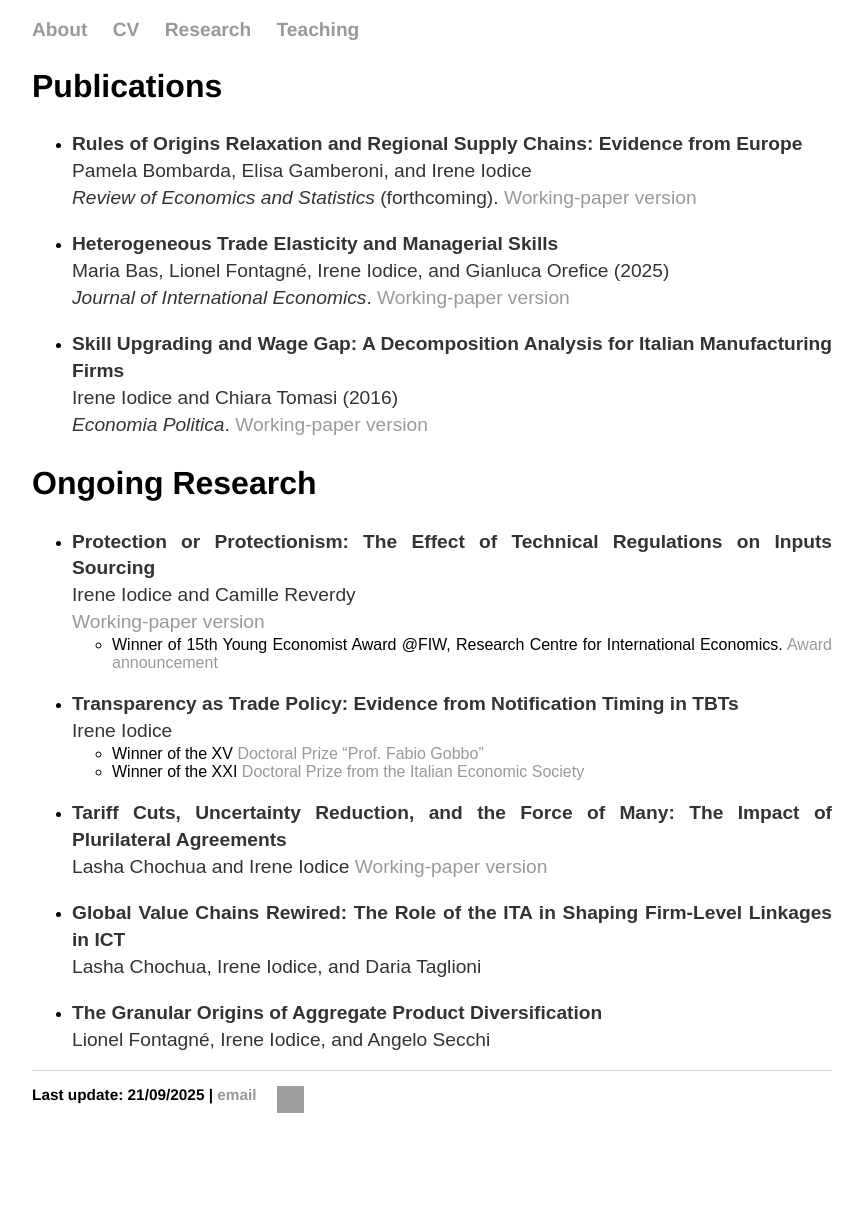
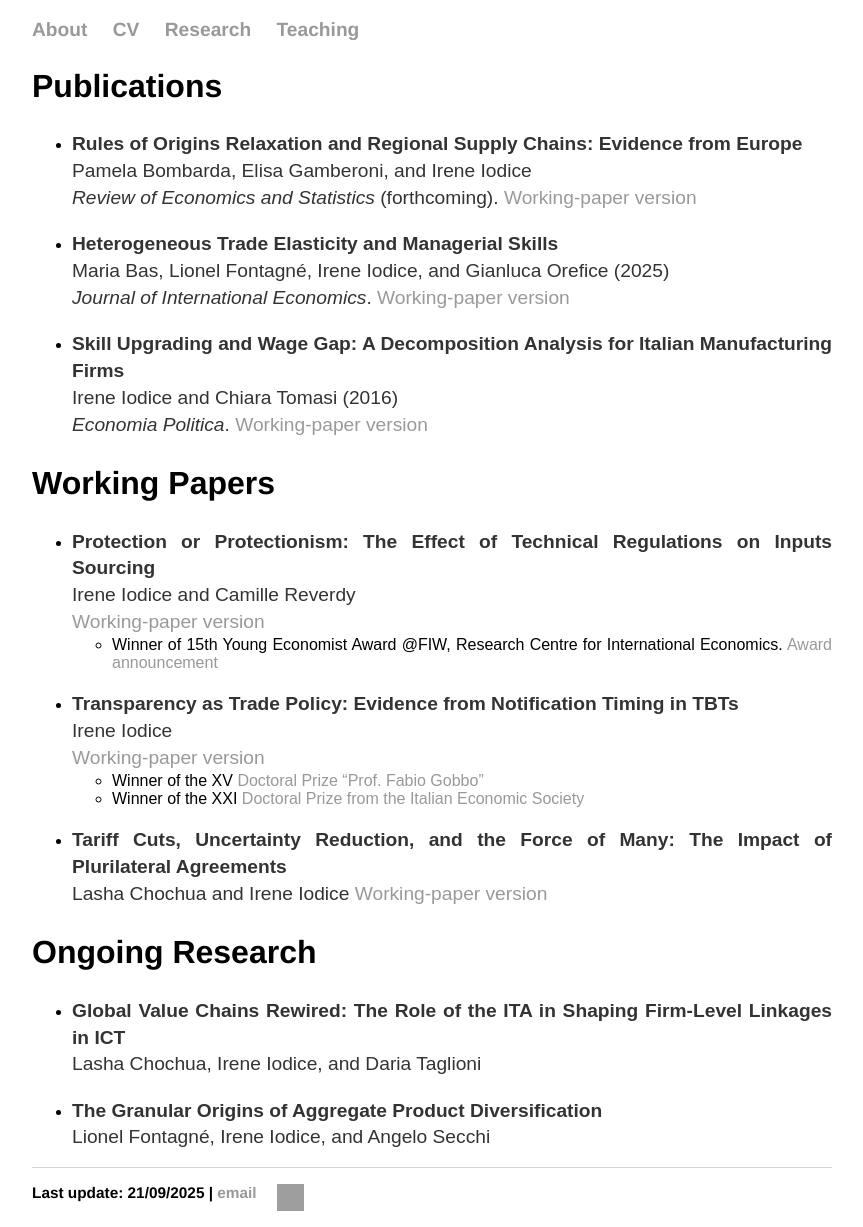
Before and after one commit to ioire/ioire.github.io, a Jekyll site: the page built from research/index.html, in a window 1280 px wide. Shown: the whole page, without its empty margins (208-1071 px from the left). Built offline with Jekyll 4.4.1, drawn with Linux system fonts in a browser that asks for light colours; before the commit the page ends 1129 px from its top, so only the background shows below that; grey boxes are pictures that could not be loaded.

Commit message:
update repo

```diff
--- a/research/index.html
+++ b/research/index.html
@@ -35,11 +35,9 @@ title: Irene Iodice
     </li>
   </ul>
 
-
-
-  <h2>Ongoing Research</h2>
-  <ul class="working-papers">
-<li>
+   <h2>Working Papers</h2>
+   <ul class="publications">
+     <li>
   <p>
     <strong>Protection or Protectionism: The Effect of Technical Regulations on Inputs Sourcing</strong><br>
     <span class="authors">Irene Iodice and Camille Reverdy</span><br>
@@ -51,12 +49,15 @@ title: Irene Iodice
       <a href="https://twitter.com/CentreFiw/status/1630106818688045058" target="_blank">Award announcement</a>
     </li>
   </ul>
-</li>
+     </li>
+
 
     <li>
       <p>
         <strong>Transparency as Trade Policy: Evidence from Notification Timing in TBTs</strong><br>
-        <span class="authors">Irene Iodice</span>
+        <span class="authors">Irene Iodice</span><br>
+    <a href="https://papers.ssrn.com/sol3/papers.cfm?abstract_id=5370650">Working-paper version</a>
+
       </p>
       <ul>
         <li>Winner of the XV <a href="https://siepi.org/wp-content/uploads/2020/04/Premio-Gobbo_2020-scaled.jpg">Doctoral Prize “Prof. Fabio Gobbo”</a></li>
@@ -72,7 +73,10 @@ title: Irene Iodice
 	 <a href="https://www.ifo.de/en/cesifo/publications/2025/working-paper/tariff-cuts-policy-uncertainty-and-force-many-impact-plurilateral">Working‑paper version</a>
       </p>
     </li>
+  </ul>
 
+  <h2>Ongoing Research</h2>
+  <ul class="working-papers">
     <li>
       <p>
         <strong>Global Value Chains Rewired: The Role of the ITA in Shaping Firm‑Level Linkages in ICT</strong><br>
```
